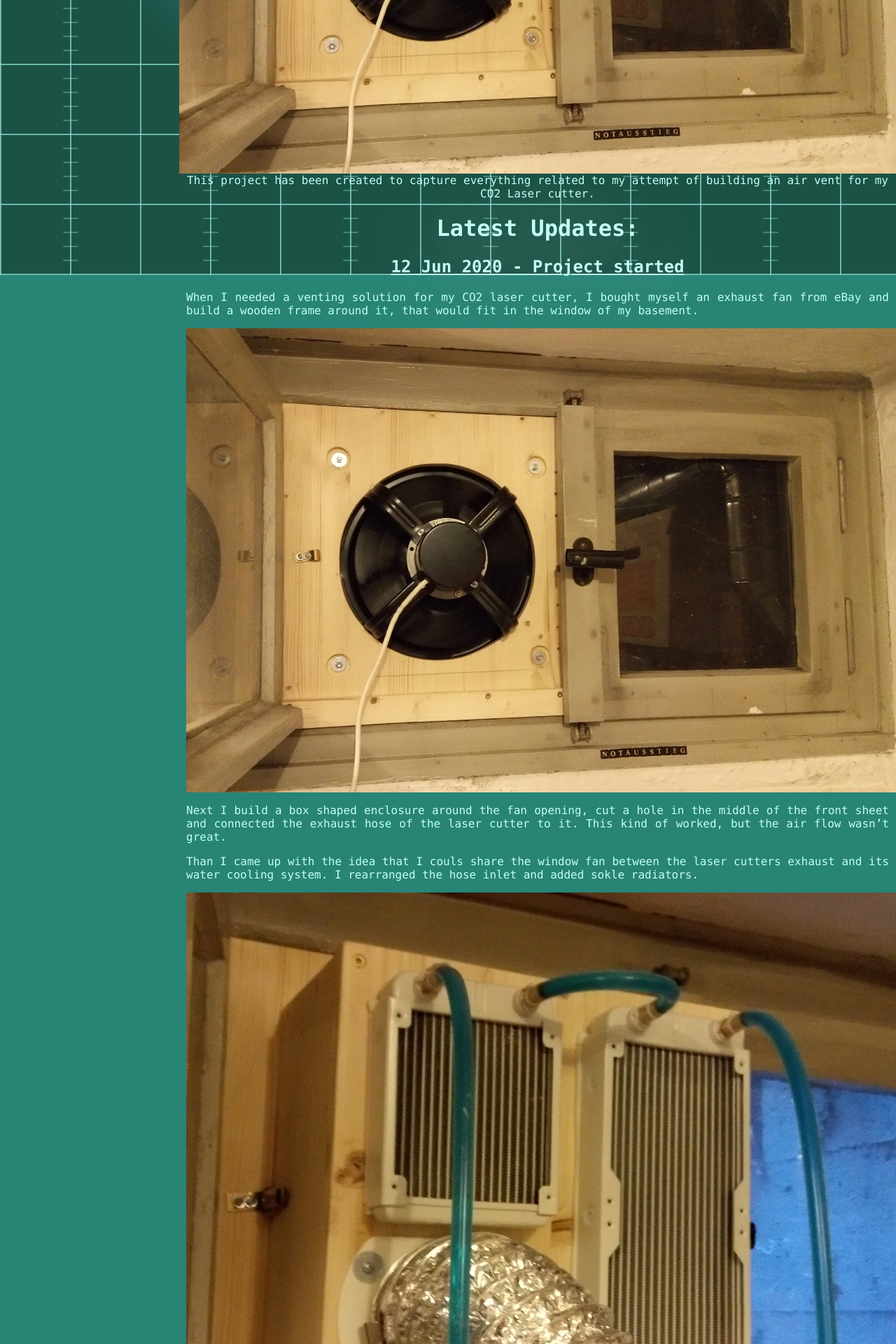
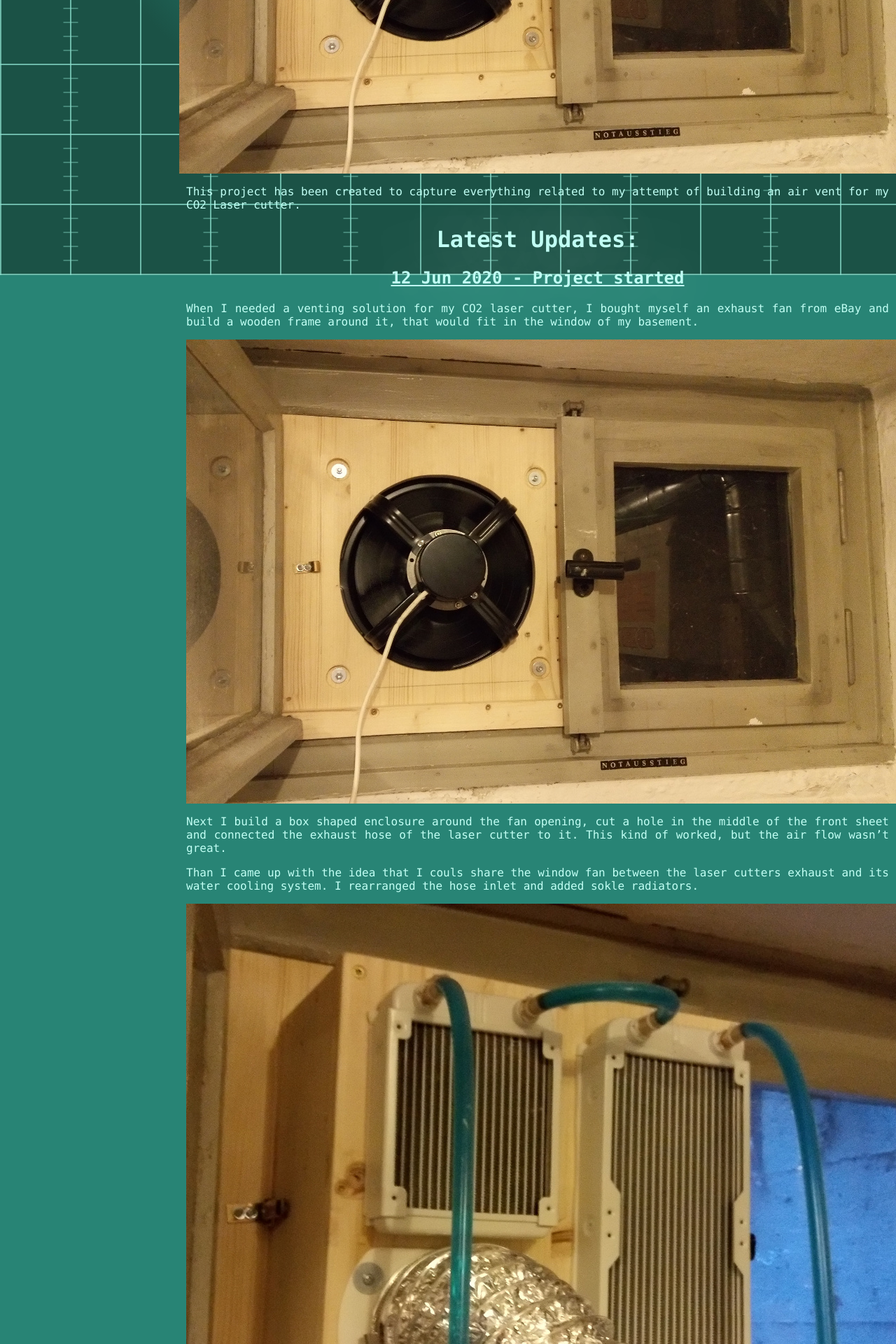
Before and after one commit to hotwolf/DIYVent, a Jekyll site: the page built from index.html, in a window 1280 px wide. Shown: the part 507-2427 px from the top of the page at 70% size. Built offline with Jekyll 4.4.1, drawn with Linux system fonts in a browser that asks for light colours.

```diff
--- a/index.html
+++ b/index.html
@@ -5,6 +5,6 @@ title:  DIYVent
 
 <img src="images/fan.jpg"></img>
 
-This project has been created to capture everything related to my attempt of building an air vent for my CO2 Laser cutter.
+<p>This project has been created to capture everything related to my attempt of building an air vent for my CO2 Laser cutter.
 
 {% include LatestPosts.html %}
```
